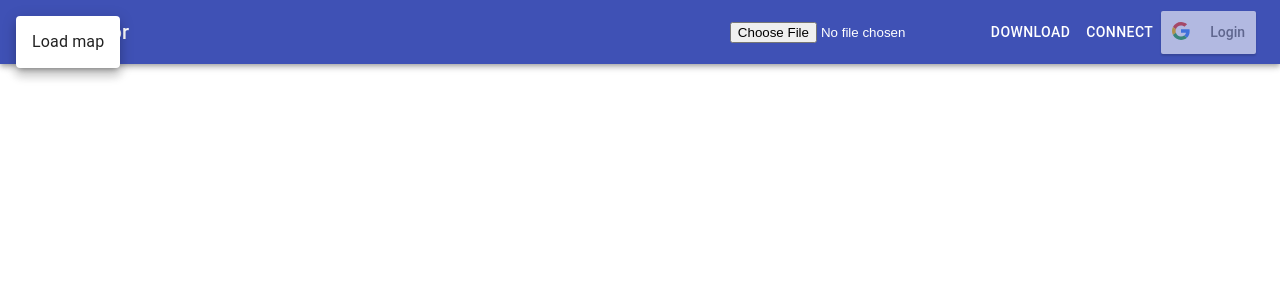
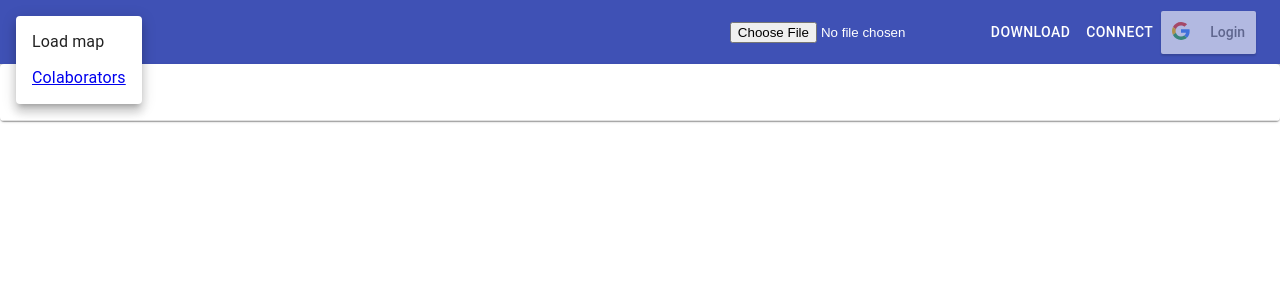
Before and after one commit to erik-ggg/map-modifier-client, a React (Create React App) app: page /colaborators in a window 1280 px wide. Both pictures are taken after a click on the button "menu". Shown: the top 300 px of the page. Built offline with nearby package versions, Linux system fonts and the light colour scheme.

Commit message:
added friend tab and search function

```diff
--- a/package.json
+++ b/package.json
@@ -9,6 +9,7 @@
     "@testing-library/jest-dom": "^5.11.4",
     "@testing-library/react": "^11.1.0",
     "@testing-library/user-event": "^12.1.10",
+    "axios": "^0.21.1",
     "install": "^0.13.0",
     "npm": "^6.14.8",
     "react": "^17.0.1",
--- a/src/App.js
+++ b/src/App.js
@@ -17,16 +17,20 @@ import { TwitterPicker } from "react-color"
 
 import { GoogleLogin } from "react-google-login"
 import { io } from "socket.io-client"
+import axios from "axios"
 
 import { useDispatch, useSelector } from "react-redux"
 import {
   addKey,
+  addUserId,
   connected,
   disconnected,
   updateInRoom,
 } from "./app/redux/slices/AppSlice"
 import { useState } from "react"
 import { useEffect } from "react"
+import { BrowserRouter as Router, Switch, Route, Link } from "react-router-dom"
+import Colaborators from "./app/components/Colaborators"
 
 const useStyles = makeStyles((theme) => ({
   root: {
@@ -119,6 +123,8 @@ const App = () => {
   const [haveMap, setHaveMap] = useState(false)
   const [nextColor, setNextColor] = useState(0)
   const [drawingFigure, setDrawingFigure] = useState(0)
+  const [userId, setUserId] = useState(null)
+  const [userMail, setUserMail] = useState(null)
 
   // ***** Canvas handlers *****
 
@@ -207,7 +213,13 @@ const App = () => {
     prevPos = { offsetX, offsetY }
   }
 
-  const handleLoginSuccess = () => {
+  const handleLoginSuccess = (res) => {
+    Object.entries(res.Es).forEach((r) => {
+      const pos = r[1].search("@")
+      if (pos !== -1) setUserMail(r)
+    })
+    setUserId(res.googleId)
+    dispatch(addUserId(res.googleId))
     // dispatch(addKey(generateRandomKey()))
   }
 
@@ -236,6 +248,15 @@ const App = () => {
         dispatch(addKey(socket.id))
         dispatch(connected())
         socket.emit("join room", { id: socket.id, targetId: socket.id })
+        axios
+          .post(`http://localhost:4000/api/users`, {
+            userId: userId,
+            socketId: socket.id,
+            email: userMail,
+          })
+          .then((res) => {
+            console.log(res)
+          })
       })
 
       socket.on("disconnect", () => {
@@ -367,7 +388,10 @@ const App = () => {
     ctx.strokeStyle = button.style.backgroundColor
   }
 
+  const handleColaboratorsPage = () => {}
+
   return (
+    <Router>
       <div className={classes.root}>
         <AppBar position="static">
           <Toolbar>
@@ -390,6 +414,9 @@ const App = () => {
               onClose={handleMenuClose}
             >
               <MenuItem onClick={handleLoadMap}>Load map</MenuItem>
+              <MenuItem>
+                <Link to="/colaborators">Colaborators</Link>
+              </MenuItem>
             </Menu>
             <Typography variant="h6" className={classes.title}>
               Editor
@@ -521,6 +548,10 @@ const App = () => {
           ></canvas>
         </div>
       </div>
+      <Route path="/colaborators">
+        <Colaborators />
+      </Route>
+    </Router>
   )
 }
 
--- /dev/null
+++ b/src/app/components/Colaborators.jsx
@@ -0,0 +1,76 @@
+import {
+  makeStyles,
+  Table,
+  TableBody,
+  TableCell,
+  TableContainer,
+  TableHead,
+  TableRow,
+} from "@material-ui/core"
+import Paper from "@material-ui/core/Paper"
+import axios from "axios"
+import { useEffect, useState } from "react"
+import { useSelector } from "react-redux"
+
+const useStyles = makeStyles({
+  table: {
+    minWidth: 650,
+  },
+})
+
+function createData(name, calories) {
+  return { name, calories }
+}
+
+// const rows = [
+//   createData("Frozen yoghurt", 159),
+//   createData("Ice cream sandwich", 237),
+//   createData("Eclair", 262),
+//   createData("Cupcake", 305),
+//   createData("Gingerbread", 356),
+// ]
+
+const Colaborators = () => {
+  const classes = useStyles()
+  const [colaborators, setColaborators] = useState([])
+  const userId = useSelector((state) => state.state.userId)
+
+  useEffect(() => {
+    console.log(userId)
+    if (userId !== undefined) {
+      axios
+        .get(`http://localhost:4000/api/colaborators/${userId}`)
+        .then((colaborators) => {
+          setColaborators(colaborators.data)
+          console.log(colaborators.data[0])
+        })
+    }
+  }, [userId])
+
+  useEffect(() => {}, [colaborators])
+
+  return (
+    <div>
+      <TableContainer component={Paper}>
+        <Table className={classes.table} aria-label="simple table">
+          <TableHead>
+            <TableRow>
+              <TableCell>User</TableCell>
+            </TableRow>
+          </TableHead>
+          <TableBody>
+            {colaborators.map((row) => (
+              <TableRow key={row.email}>
+                <TableCell component="th" scope="row">
+                  {row.email}
+                </TableCell>
+              </TableRow>
+            ))}
+          </TableBody>
+        </Table>
+      </TableContainer>
+    </div>
+  )
+}
+
+export default Colaborators
--- a/src/app/redux/slices/AppSlice.js
+++ b/src/app/redux/slices/AppSlice.js
@@ -4,6 +4,7 @@ let initialState = {
   buttonConnectText: "Connect",
   inRoom: false,
   userKey: undefined,
+  userId: undefined,
 }
 
 const appSlice = createSlice({
@@ -12,6 +13,9 @@ const appSlice = createSlice({
   reducers: {
     addKey: (state, action) => {
       state.userKey = action.payload
+    },
+    addUserId: (state, action) => {
+      state.userId = action.payload
     },
     updateInRoom: (state, action) => {
       state.inRoom = action.payload
@@ -27,6 +31,7 @@ const appSlice = createSlice({
 
 export const {
   addKey,
+  addUserId,
   connected,
   disconnected,
   updateInRoom,
```
Also changed, not shown: src/app/services/api-calls.js (added), 1 other file (tests, documents, lock files or other folders). Lines whose indentation alone changed are shown as unchanged.
